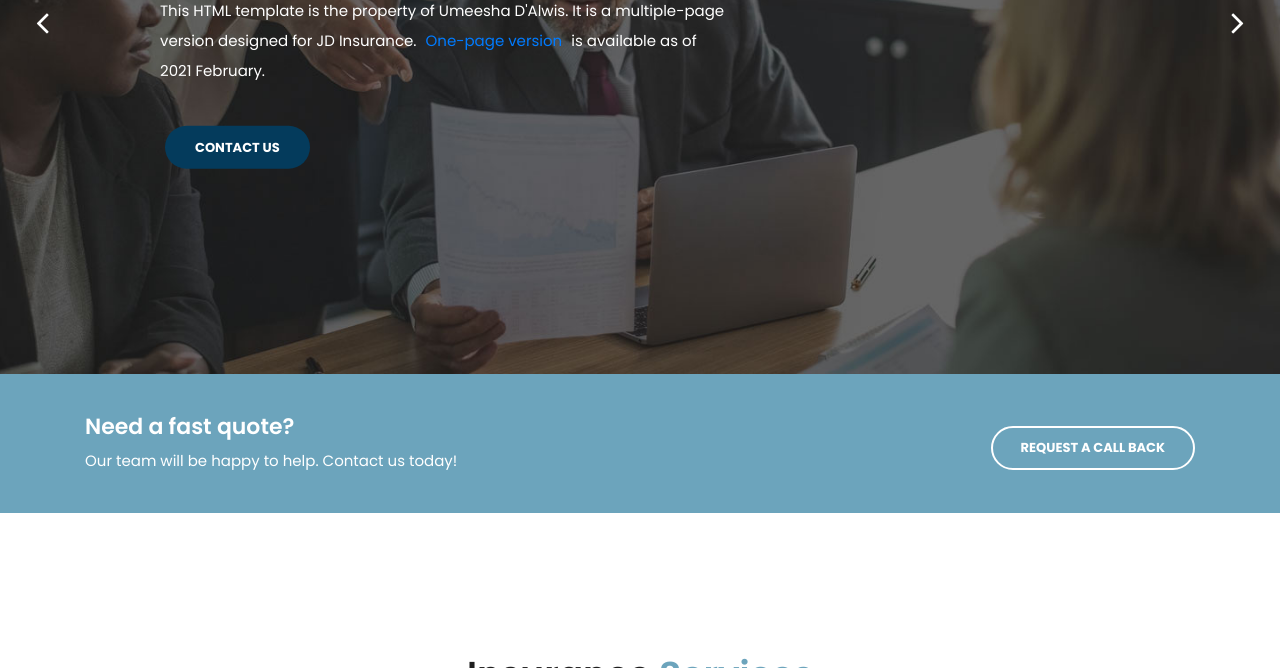
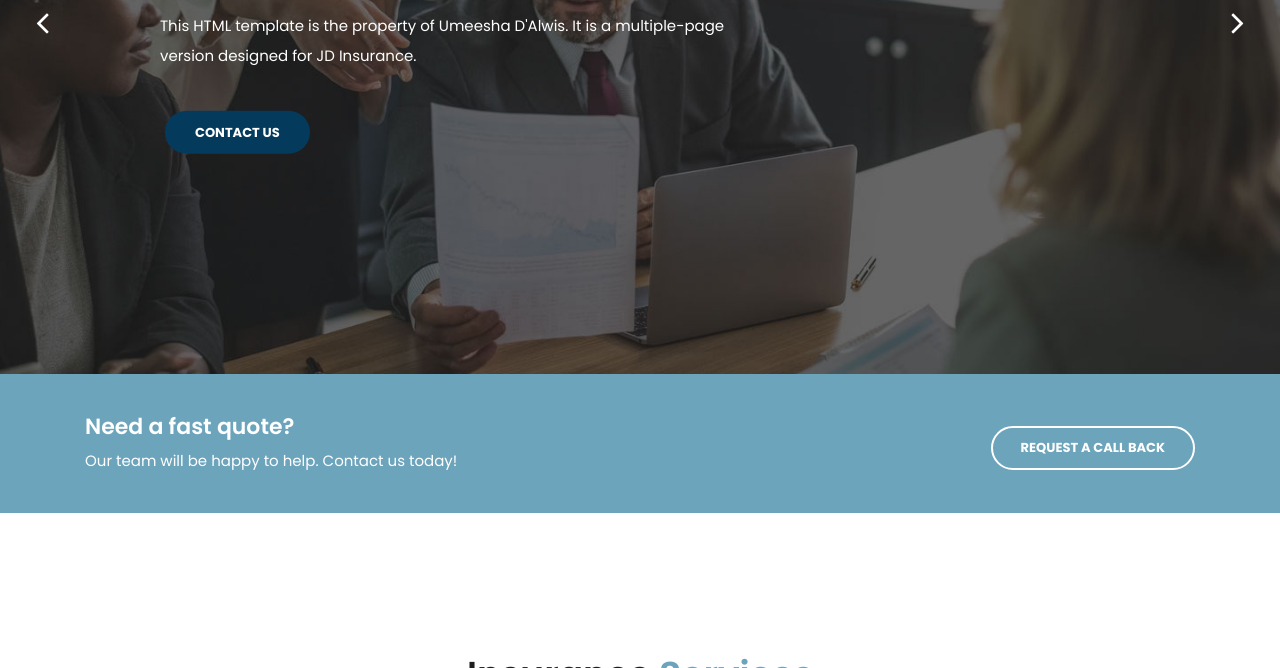
Before and after one commit to undalwis/jdinsurance, a plain HTML site: page index.html in a window 1280 px wide. Shown: the part 432-1100 px from the top of the page. Drawn offline with Linux system fonts and the light colour scheme.

Commit message:
Update index.html

```diff
--- a/index.html
+++ b/index.html
@@ -100,7 +100,7 @@ https://templatemo.com/tm-545-finance-business
                 <div class="text-content">
                   <h6>we are ready to help</h6>
                   <h4>Financial Analysis<br>&amp; Consulting</h4>
-                  <p>This HTML template is the property of Umeesha D'Alwis. It is a multiple-page version designed for JD Insurance. <a href="one-page.html">One-page version</a> is available as of 2021 February.</p>
+                  <p>This HTML template is the property of Umeesha D'Alwis. It is a multiple-page version designed for JD Insurance.</p>
                   <a href="contact.html" class="filled-button">contact us</a>
                 </div>
             </div>
```
